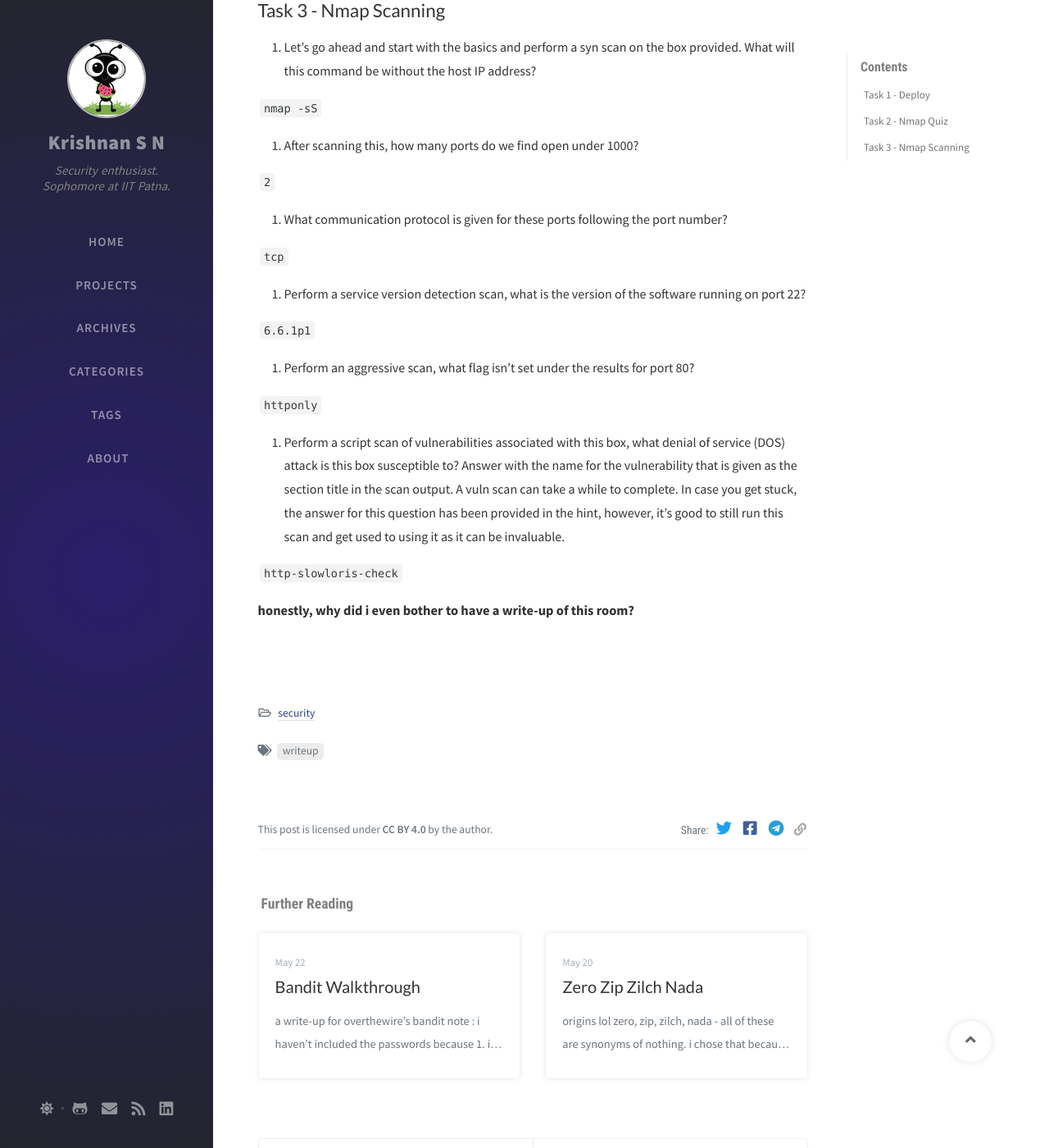
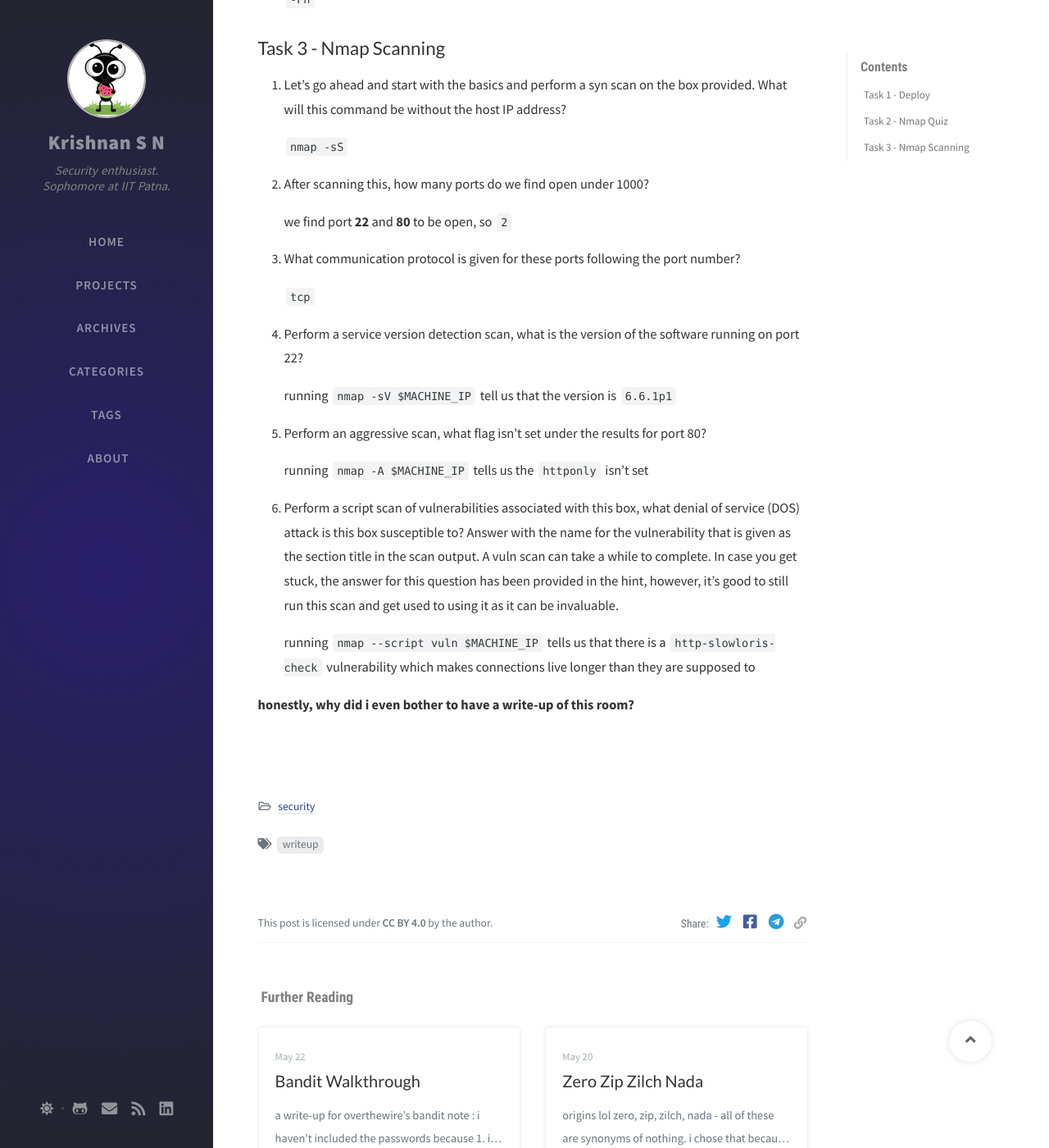
Before and after one commit to lordlabuckdas/lordlabuckdas.github.io, a Jekyll site: the page built from _posts/2020-10-13-nmap-tryhackme.md, in a window 1280 px wide and 1400 px high, scrolled down 1920 px. Shown: the whole window at 82% size. Built offline with Jekyll 4.4.1, drawn with Linux system fonts in a browser that asks for light colours; nearby versions of some CDN libraries; comment, search, counter and statistics services are not loaded; some of the changed text lies outside the part shown.

Commit message:
indent fix

```diff
--- a/_posts/2020-10-13-nmap-tryhackme.md
+++ b/_posts/2020-10-13-nmap-tryhackme.md
@@ -14,6 +14,8 @@ tags: [writeup]
 link to a youtube vid that demonstrates nmap
 
 ## Task 2 - Nmap Quiz
+
+**geez, this is just what's given in `nmap -h`**
 
 1. First, how do you access the help menu?
 
@@ -79,26 +81,26 @@ link to a youtube vid that demonstrates nmap
 
 1. Let's go ahead and start with the basics and perform a syn scan on the box provided. What will this command be without the host IP address?
 
-`nmap -sS`
+    `nmap -sS`
 
 2. After scanning this, how many ports do we find open under 1000?
 
-`2`
+    we find port **22** and **80** to be open, so `2`
 
 3. What communication protocol is given for these ports following the port number?
 
-`tcp`
+    `tcp`
 
 4. Perform a service version detection scan, what is the version of the software running on port 22?
 
-`6.6.1p1`
+    running `nmap -sV $MACHINE_IP` tell us that the version is `6.6.1p1`
 
 5. Perform an aggressive scan, what flag isn't set under the results for port 80?
 
-`httponly`
+    running `nmap -A $MACHINE_IP` tells us the `httponly` isn't set
 
 6. Perform a script scan of vulnerabilities associated with this box, what denial of service (DOS) attack is this box susceptible to? Answer with the name for the vulnerability that is given as the section title in the scan output. A vuln scan can take a while to complete. In case you get stuck, the answer for this question has been provided in the hint, however, it's good to still run this scan and get used to using it as it can be invaluable.
 
-`http-slowloris-check`
+    running `nmap --script vuln $MACHINE_IP` tells us that there is a `http-slowloris-check` vulnerability which makes connections live longer than they are supposed to
 
 **honestly, why did i even bother to have a write-up of this room?**
```
